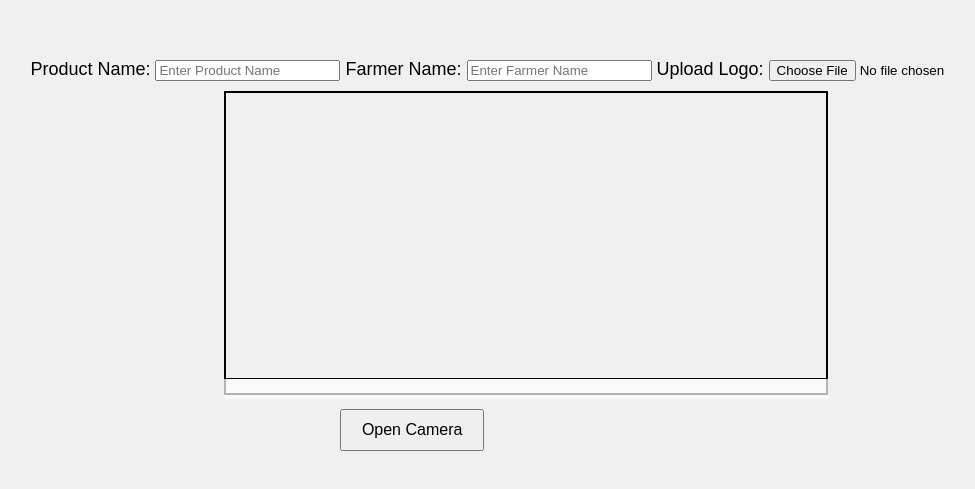
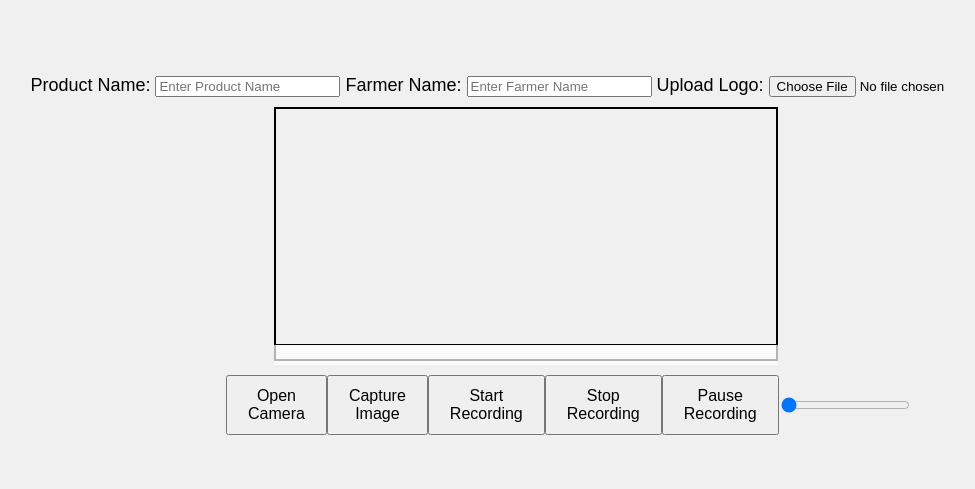
Before and after one commit to BGSAdmin/gps-timestamp-camera, a plain HTML site: page index.html in a window 1280 px wide. Shown: the part 145-634 px from the top of the page, without its empty margins (114-1089 px from the left). Drawn offline with Linux system fonts and the light colour scheme.

Commit message:
Update index.html

```diff
--- a/index.html
+++ b/index.html
@@ -17,7 +17,7 @@
         }
 
         video {
-            width: 600px;
+            width: 500px;
             height: auto;
             border: 2px solid black;
         }
@@ -85,11 +85,11 @@
 
     <div id="controls">
         <button id="open-camera">Open Camera</button>
-        <button id="take-photo" style="display:none;">Capture Image</button>
-        <button id="start-record" style="display:none;">Start Recording</button>
-        <button id="stop-record" style="display:none;">Stop Recording</button>
-        <button id="pause-record" style="display:none;">Pause Recording</button>
-        <input type="range" id="zoom-range" min="1" max="3" step="0.1" value="1" style="display:none;">
+        <button id="take-photo" >Capture Image</button>
+        <button id="start-record" >Start Recording</button>
+        <button id="stop-record" >Stop Recording</button>
+        <button id="pause-record" >Pause Recording</button>
+        <input type="range" id="zoom-range" min="1" max="3" step="0.1" value="1">
 
     <div id="result"></div>
 
```
